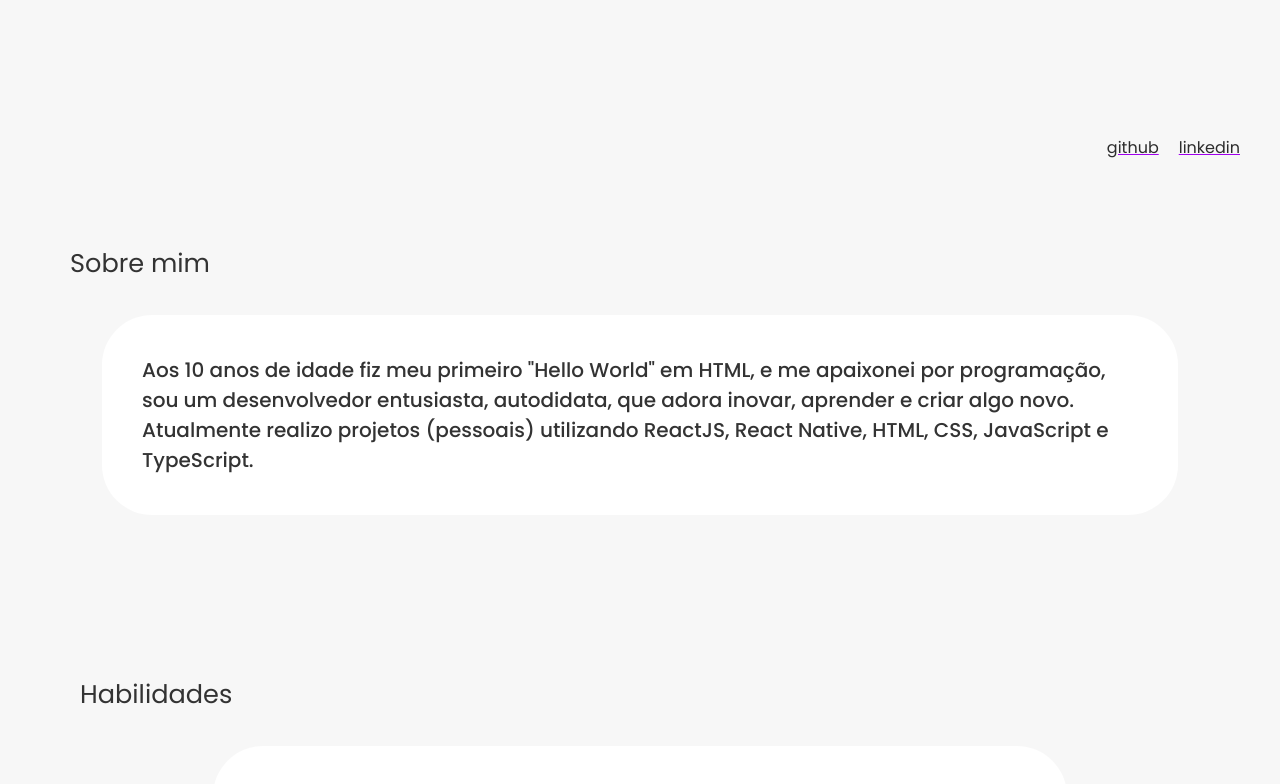
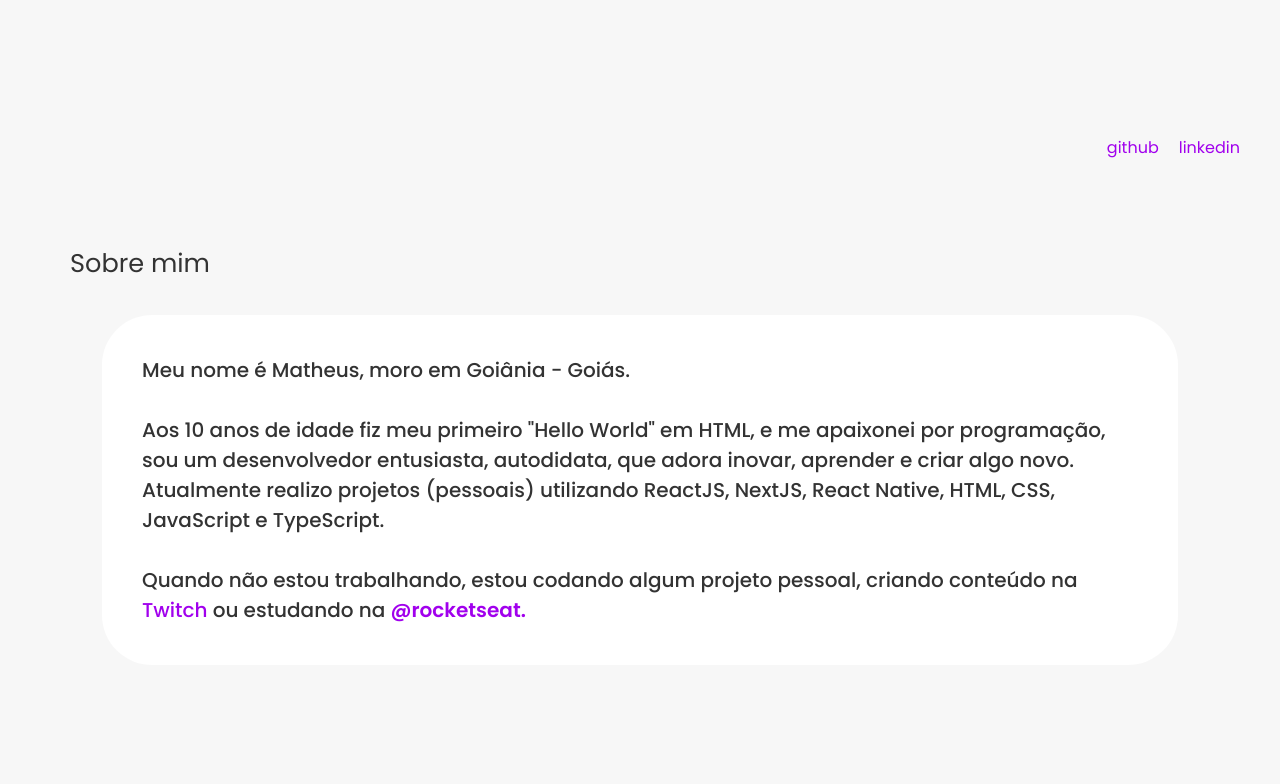
Before and after one commit to matheusdamata/react-portfolio, a React (Vite) app: page / in a window 1280 px wide. Shown: the part 620-1404 px from the top of the page. Built offline with nearby package versions, Linux system fonts and the light colour scheme.

Commit message:
updated text about me

```diff
--- a/src/components/aboutme/index.tsx
+++ b/src/components/aboutme/index.tsx
@@ -6,14 +6,16 @@ const AboutMe = () => {
             <C.Title>Sobre mim</C.Title>
             <C.Article>
                 <C.AboutMeText>
-                    {/* Moro em Goiânia, Goiás.
+                    Meu nome é Matheus, moro em Goiânia - Goiás.
                     <br /><br />
-                    Empresário no ramo de bebê, no momento em transição de carreira para Desenvolvedor Front-end,
+                    {/*Empresário no ramo de bebê, no momento em transição de carreira para Desenvolvedor Front-end,
                     deixando minha esposa responsável pela nossa empresa.
                     <br /><br /> */}
                     Aos 10 anos de idade fiz meu primeiro "Hello World" em HTML,
                     e me apaixonei por programação, sou um desenvolvedor entusiasta, autodidata, que adora inovar, aprender e criar algo novo.
-                    Atualmente realizo projetos (pessoais) utilizando ReactJS, React Native, HTML, CSS, JavaScript e TypeScript.
+                    Atualmente realizo projetos (pessoais) utilizando ReactJS, NextJS, React Native, HTML, CSS, JavaScript e TypeScript.
+                    <br /><br />
+                    Quando não estou trabalhando, estou codando algum projeto pessoal, criando conteúdo na <a href="http://twitch.tv/matheusdamatag" target="_blank">Twitch</a> ou estudando na <strong>@rocketseat.</strong>
                 </C.AboutMeText>
             </C.Article>
         </C.Container>
--- a/src/components/aboutme/styles.ts
+++ b/src/components/aboutme/styles.ts
@@ -63,4 +63,13 @@ export const AboutMeText = styled.p`
     @media (max-width: 425px) {
         font-size: 1rem;
     }
+
+    a {
+        text-decoration: none;
+        color: var(--purple-dark);
+    }
+
+    strong {
+        color: var(--purple-dark);
+    }
 `;
--- a/src/components/header/header-menu/styles.ts
+++ b/src/components/header/header-menu/styles.ts
@@ -17,6 +17,8 @@ export const Nav = styled.div`
         padding: 2rem;
     }
 `;
+
+export const Logo = styled.img``;
 
 export const Menu = styled.div`
     width: 1.875rem;
@@ -38,5 +40,3 @@ export const MenuLine = styled.div<isPurpleMenuLine>`
     width: ${(props) => props.isPurple ? '2.5rem' : '2rem'};
     background-color: ${(props) => props.isPurple ? 'var(--purple-dark)' : '#333333'};
 `;
-
-export const Logo = styled.img``;
--- a/src/components/header/styles.ts
+++ b/src/components/header/styles.ts
@@ -30,6 +30,9 @@ export const InfoImageArea = styled.div`
   padding: 5rem;
 
   img {
+    width: 21.875rem;
+    height: 21.875rem;
+    object-fit: cover;
     border-radius: 50%;
     box-shadow: 12px 0 #d9c8f1, 24px 0 #e2d6f3, 36px 0 #ece6f5;
   }
@@ -122,14 +125,12 @@ export const Socials = styled.div`
 export const SocialLink = styled.a`
   font-size: 1rem;
   margin-right: 1.25rem;
-  color: var(--dark-linear);
-  text-decoration-color: var(--purple-dark);
-  text-decoration-line: underline;
-  text-decoration-style: solid;
+  color: var(--purple-dark);
+  text-decoration: none;
   transition: all 0.5s;
 
   &:hover {
     color: var(--purple-light);
-    font-size: 1.1rem;
+    transform: scale(1.1);
   }
 `;
--- a/src/helpers/IconsSkill.ts
+++ b/src/helpers/IconsSkill.ts
@@ -4,7 +4,7 @@ import JavaScriptImage from '../assets/icons/javascript.svg';
 import ReactJSImage from '../assets/icons/react.svg';
 import NodeJSImage from '../assets/icons/nodejs.svg';
 import TypescriptImage from '../assets/icons/typescript.svg';
-import SassImage from '../assets/icons/sass.svg';
+import NextJSImage from '../assets/icons/nextjs.svg';
 
 export type IconType = {
     id: number;
@@ -31,19 +31,19 @@ export const AllIconsSkills: IconType[] = [
         imageUrl: ReactJSImage
     }, {
         id: 5,
+        title: 'Next JS',
+        imageUrl: NextJSImage
+    }, {
+        id: 6,
         title: 'React Native',
         imageUrl: ReactJSImage
     }, {
-        id: 6,
+        id: 7,
         title: 'NodeJS',
         imageUrl: NodeJSImage
     }, {
-        id: 7,
+        id: 8,
         title: 'Typescript',
         imageUrl: TypescriptImage
-    }, {
-        id: 8,
-        title: 'Sass',
-        imageUrl: SassImage
-    },
+    }
 ]
```
Also changed, not shown: src/assets/icons/nextjs.svg (added).
